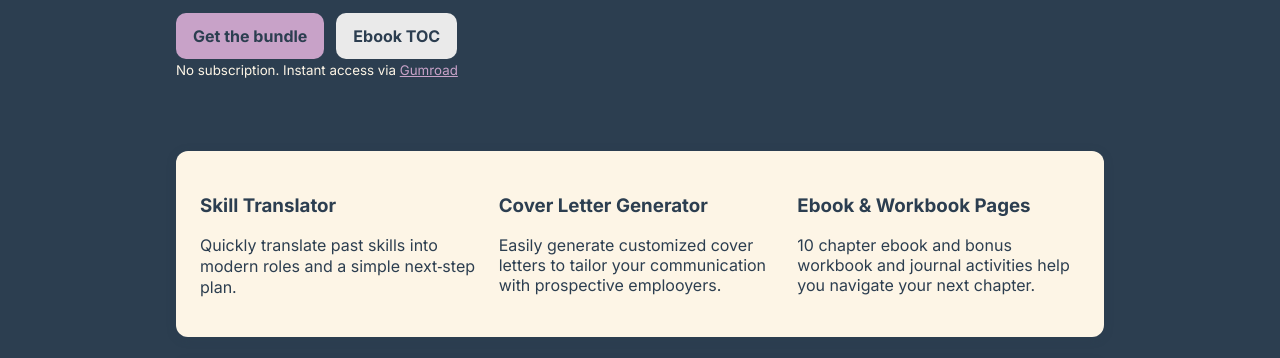
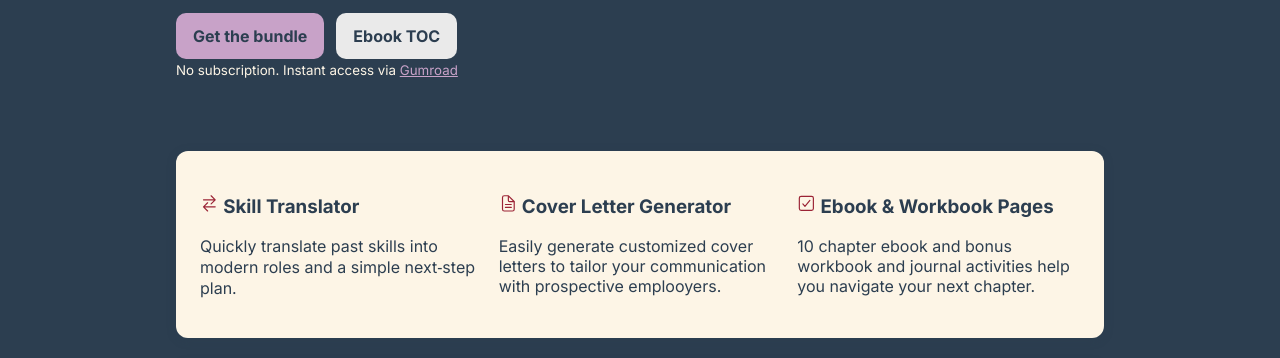
Before and after one commit to krshearman/revyva-site, a plain HTML site: page index.html in a window 1280 px wide. Shown: the part 379-737 px from the top of the page. Drawn offline with nearby package versions, Linux system fonts and the light colour scheme.

Commit message:
Add icons to section headers for improved visual appeal

```diff
--- a/index.html
+++ b/index.html
@@ -64,15 +64,15 @@
 
       <section id="bundle" class="card grid-3">
         <div>
-          <h3>Skill Translator</h3>
+          <h3><ion-icon name="swap-horizontal-outline" style="color: #9B2335;" aria-hidden="true"></ion-icon> Skill Translator</h3>
           <p>Quickly translate past skills into modern roles and a simple next‑step plan.</p>
         </div>
         <div>
-          <h3>Cover Letter Generator</h3>
+          <h3><ion-icon name="document-text-outline" style="color: #9B2335;" aria-hidden="true"></ion-icon> Cover Letter Generator</h3>
           <p>Easily generate customized cover letters to tailor your communication with prospective emplooyers.</p>
         </div>
         <div>
-          <h3>Ebook & Workbook Pages</h3>
+          <h3><ion-icon name="checkbox-outline" style="color: #9B2335;" aria-hidden="true"></ion-icon> Ebook & Workbook Pages</h3>
           <p>10 chapter ebook and bonus workbook and journal activities help you navigate your next chapter.</p>
         </div>
       </section>
```
